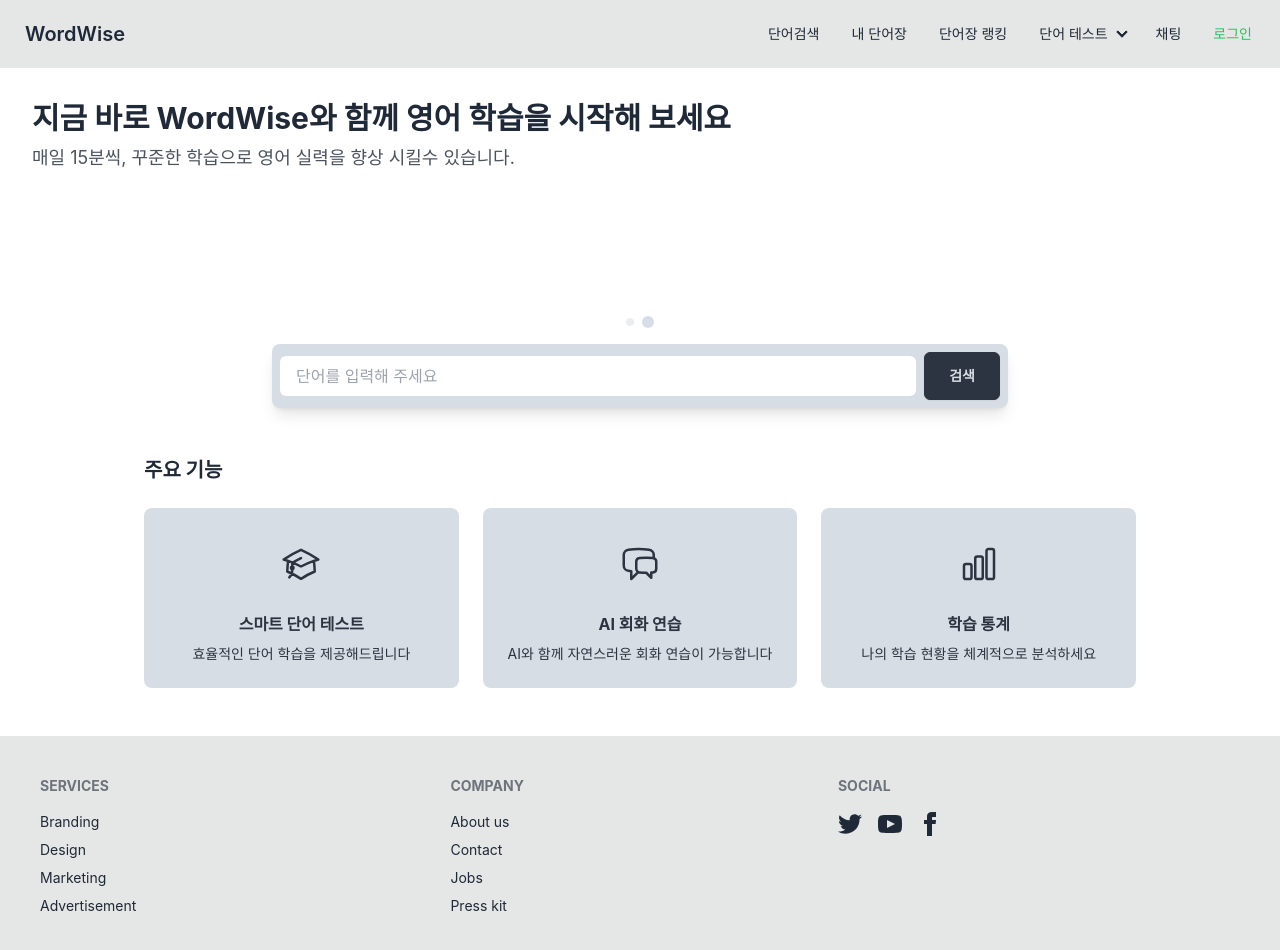
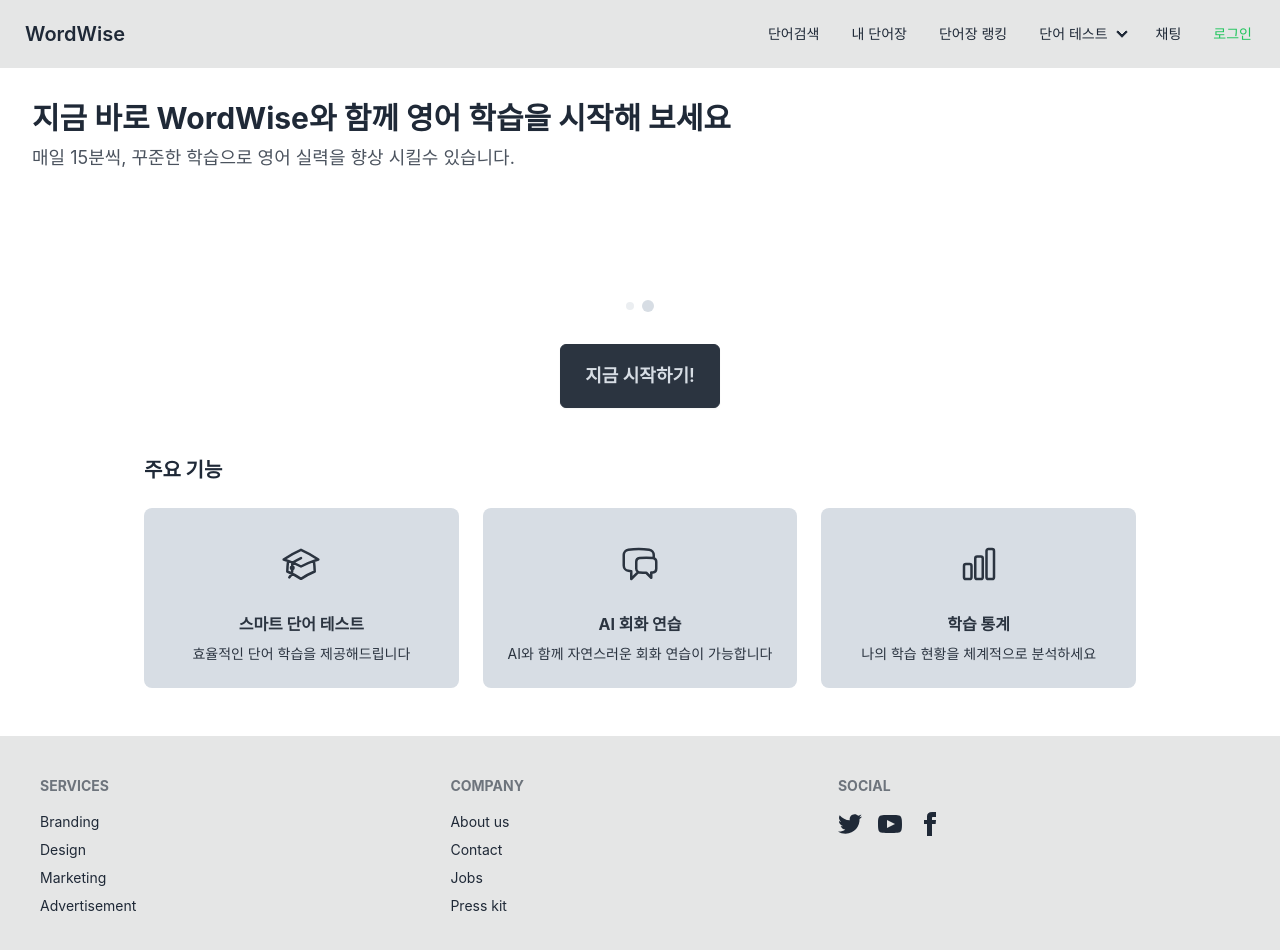
Before and after one commit to estSoft7-final-project-team1/WordWise-front, a React (Create React App) app: page / in a window 1280 px wide. Shown: the top 950 px of the page. Built offline with nearby package versions, Linux system fonts and the light colour scheme.

Commit message:
fix: index ui 수정

```diff
--- a/src/components/Index.jsx
+++ b/src/components/Index.jsx
@@ -1,11 +1,9 @@
 import React, {useState, useEffect} from 'react';
-import { wordSearchKeyword } from '../utils/State';
-import { useRecoilState } from 'recoil';
+import {useRecoilState} from 'recoil';
 import {useNavigate} from 'react-router-dom';
-import { Link } from "react-router-dom";
+import {Link} from "react-router-dom";
 
 const WordWisePage = () => {
-  const [ searchKeyword, setSearchKeyword ] = useRecoilState(wordSearchKeyword);
   const [currentSlide, setCurrentSlide] = useState(0);
   const slides = [{
     title: "쉽고 재미있게 시작하는 영어 학습",
@@ -23,13 +21,8 @@ const WordWisePage = () => {
     return () => clearInterval(timer);
   }, [slides.length]);
 
-  const handleInputChange = (e) => {
-    setSearchKeyword(e.target.value);
-  };
-
-  const handleSubmit = (e) => {
-    e.preventDefault();
-    navigate("/word")
+  const handleGoWordPage = async () => {
+    navigate(`/word`);
   };
 
   return (<div className="w-full">
@@ -39,7 +32,7 @@ const WordWisePage = () => {
         <p className="text-lg opacity-80">{slides[currentSlide].subtitle}</p>
       </div>
       <div
-          className="absolute bottom-10 left-1/2 -translate-x-1/2 z-10 flex items-center justify-center gap-2">
+          className="absolute bottom-14 left-1/2 -translate-x-1/2 z-10 flex items-center justify-center gap-2">
         {slides.map((_, index) => (<div
             key={index}
             className={`transition-all duration-500 rounded-full bg-neutral-content
@@ -50,28 +43,18 @@ const WordWisePage = () => {
     </div>
 
     <div
-        className="word-input-div max-w-3xl mx-auto -mt-6 px-4 relative z-10">
-      <form onSubmit={handleSubmit}
-          className="rounded-lg bg-neutral-content shadow-lg flex items-center p-2 space-x-2">
-        <input
-            type="text"
-            className="flex-1 px-4 py-2 outline-none rounded-md"
-            onChange={handleInputChange}
-            pattern="[a-z]*"
-            title="영어 소문자만 입력할 수 있습니다."
-            placeholder="단어를 입력해 주세요"
-        />
-        <button className="btn btn-neutral px-6 py-2 rounded-md"
-                type="submit">검색
+        className="word-input-div max-w-3xl mx-auto -mt-6 px-4 relative z-10 flex items-center justify-center w-full">
+      <button className="btn btn-neutral btn-lg px-6 py-2 rounded-md"
+              onClick={handleGoWordPage}>지금 시작하기!
       </button>
-      </form>
     </div>
 
     <div className="max-w-5xl mx-auto mt-12 px-4">
       <h2 className="text-xl font-bold mb-6">주요 기능</h2>
       <div className="grid grid-cols-3 gap-6 mb-12">
 
-        <div className="bg-neutral-content p-6 rounded-lg text-center text-neutral">
+        <div
+            className="bg-neutral-content p-6 rounded-lg text-center text-neutral">
           <Link to="/wordtest" className="block">
             <div
                 className="w-16 h-16 rounded-full mx-auto mb-4 flex items-center justify-center">
@@ -87,7 +70,8 @@ const WordWisePage = () => {
           </Link>
         </div>
 
-        <div className="bg-neutral-content p-6 rounded-lg text-center text-neutral">
+        <div
+            className="bg-neutral-content p-6 rounded-lg text-center text-neutral">
           <Link to="/chat" className="block">
             <div
                 className="w-16 h-16 mx-auto mb-4 flex items-center justify-center">
@@ -103,7 +87,8 @@ const WordWisePage = () => {
           </Link>
         </div>
 
-        <div className="bg-neutral-content p-6 rounded-lg text-center text-neutral">
+        <div
+            className="bg-neutral-content p-6 rounded-lg text-center text-neutral">
           <Link to="/statistics" className="block">
             <div
                 className="w-16 h-16 rounded-full mx-auto mb-4 flex items-center justify-center">
--- a/src/components/WordBook.js
+++ b/src/components/WordBook.js
@@ -118,13 +118,11 @@ const WordBook = () => {
                         ))}
                     </tbody>
                   </table>
+                  {isEmpty && <div className="text-gray-500 text-center p-4">등록된 단어가
+                    아직
+                    없습니다!
+                  </div>}
                 </div>}
-
-            {isEmpty && <div className="text-gray-500 text-center p-4">등록된 단어가
-              아직
-              없습니다!
-            </div>}
-
             {isEmpty && <div className="mt-4">
               <button className="btn btn-neutral"
                       onClick={() => navigate("/word")}>
--- a/src/components/WordMain.jsx
+++ b/src/components/WordMain.jsx
@@ -1,10 +1,7 @@
-import React, {useEffect, useState} from "react";
+import React, {useState} from "react";
 import axios from '../utils/ApiClient';
-import { wordSearchKeyword } from '../utils/State';
-import {useRecoilState} from "recoil";
 
 function WordMain() {
-  const [ searchKeyword, setSearchKeyword ] = useRecoilState(wordSearchKeyword);
   const [wordText, setWordText] = useState("");
   const [exampleSentences, setExampleSentences] = useState([]);
   const [error, setError] = useState("");
@@ -20,14 +17,6 @@ function WordMain() {
   const handleInputChange = (e) => {
     setWordText(e.target.value);
   };
-
-  useEffect(() => {
-    if(searchKeyword!=="") {
-      setWordText(searchKeyword);
-      setSearchKeyword("");
-      fetchExample();
-    }
-  })
 
   const fetchExample = async () => {
     document.getElementById("loadingModal").showModal();
```
Lines whose indentation alone changed are shown as unchanged.
